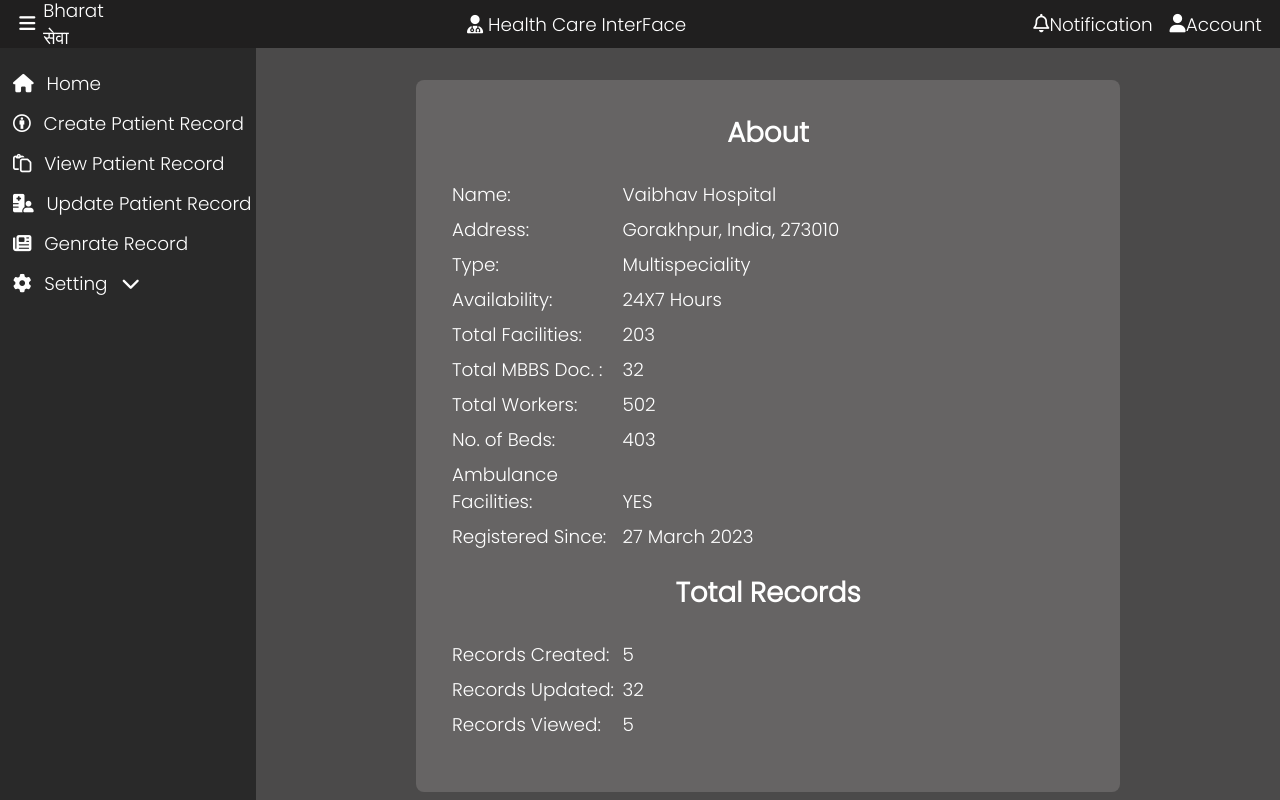
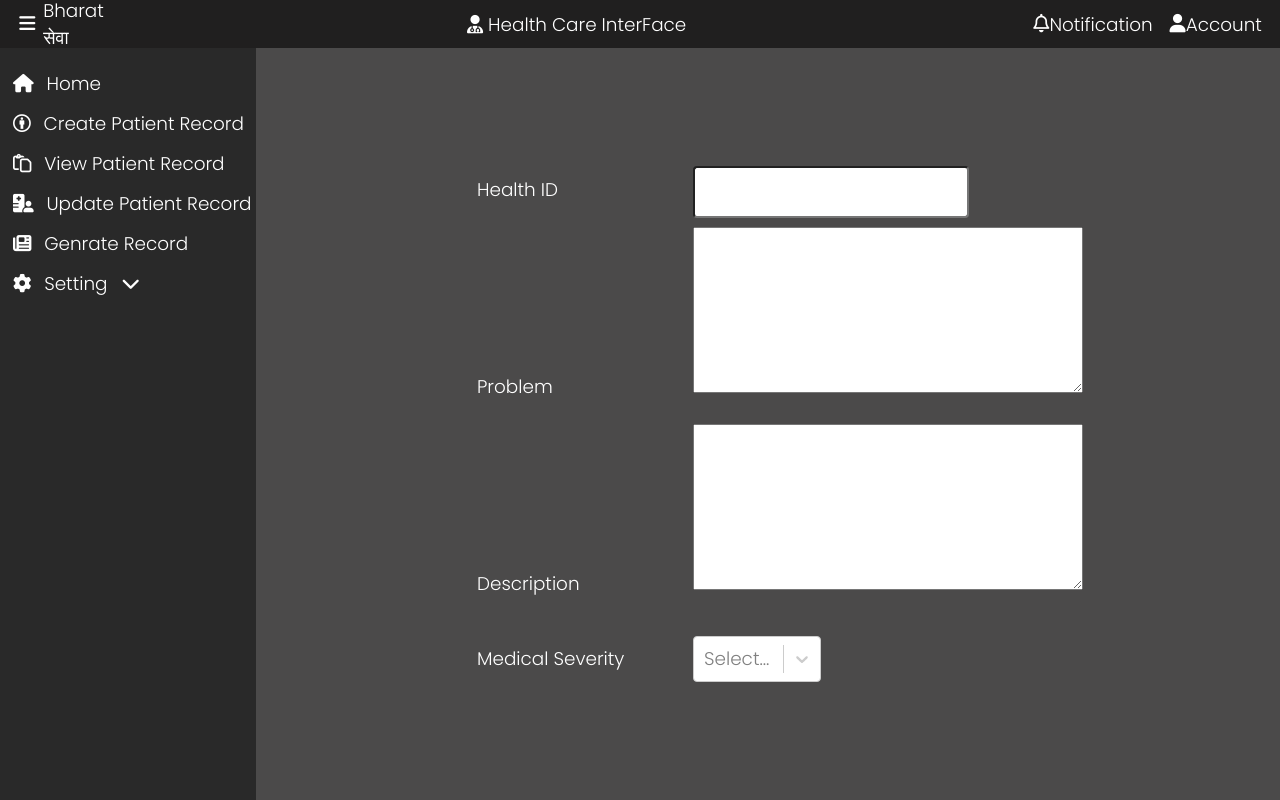
Before and after one commit to CaptainTron/BharatSeva-HealthCare-Interface, a React (Create React App) app: page / in a window 1280 px wide. Built offline with nearby package versions, Linux system fonts and the light colour scheme.

Commit message:
added create patient problem

```diff
--- a/package.json
+++ b/package.json
@@ -9,6 +9,7 @@
     "react": "^18.2.0",
     "react-dom": "^18.2.0",
     "react-scripts": "5.0.1",
+    "react-select": "^5.7.2",
     "web-vitals": "^2.1.4"
   },
   "scripts": {
--- a/public/index.html
+++ b/public/index.html
@@ -15,18 +15,7 @@
 </head>
 
 <body>
-  <noscript>You need to enable JavaScript to run this app.</noscript>
   <div id="root"></div>
-  <!--
-      This HTML file is a template.
-      If you open it directly in the browser, you will see an empty page.
-
-      You can add webfonts, meta tags, or analytics to this file.
-      The build step will place the bundled scripts into the <body> tag.
-
-      To begin the development, run `npm start` or `yarn start`.
-      To create a production bundle, use `npm run build` or `yarn build`.
-    -->
 </body>
 
 </html>
--- a/src/App.css
+++ b/src/App.css
@@ -1,4 +1,6 @@
 body{
+  padding: 0;
+  margin: 0;
   font-family: 'Poppins', sans-serif;
   background-color: rgb(49, 49, 49);
 }
--- /dev/null
+++ b/src/HIP Interface/Dashboard/RightSide/CreatePatientRecord/Cr_PatientRecord.css
@@ -0,0 +1,26 @@
+.PatientProblemRecord{
+
+}
+
+.PatientProblemRecord form label:nth-child(n){
+    display: inline-block;
+
+    width: 15vw;
+    margin: 3vh;
+}
+.PatientProblemRecord form input{
+    width: 20vw;
+    height: 4vh;
+    border-radius: 0.5vh;
+    padding: 1vh;
+}
+.PatientProblemRecord form textarea:nth-child(n){
+    width: 30vw;
+    margin: 0vh;
+    height: 20vh;
+}
+.SelectPatientProblem{
+    width: 10vw;
+    display: inline-block;
+    color: black;
+}
--- /dev/null
+++ b/src/HIP Interface/Dashboard/RightSide/CreatePatientRecord/Cr_PatientRecord.jsx
@@ -0,0 +1,36 @@
+import React from "react"
+import "./Cr_PatientRecord.css"
+import Select from 'react-select'
+
+
+
+export default function CreatePatientRecord() {
+
+
+
+    const options=[
+        { value: "High" , label: "High"},
+        { value: "Mid" , label: "Mid"},
+        { value: "Low" , label: "Low"},
+    ]
+    return (
+        <>
+            <div className="PatientProblemRecord">
+                <form>
+                    <label>Health ID</label>
+                    <input type="number" /><br></br>
+
+                    <label>Problem</label>
+                    <textarea rows="41" cols="110"></textarea> <br></br>
+
+                    <label>Description</label>
+                    <textarea></textarea><br></br>
+
+
+                    <label>Medical Severity</label>
+                    <Select options={options} className="SelectPatientProblem"/><br></br>
+                </form>
+            </div>
+        </>
+    )
+}
--- a/src/HIP Interface/Dashboard/RightSide/Home/Home.js
+++ b/src/HIP Interface/Dashboard/RightSide/Home/Home.js
@@ -1,44 +1,65 @@
+import { useEffect, useState } from "react"
 import "./Home.css"
 
 export default function Home() {
 
+    const [hip, Sethip] = useState();
+
+    useEffect(() => {
+        fetch(`http://localhost:5000/api/v1/hipinfo/getdata`)
+            .then((res) => res.json())
+            .then((data) => Sethip(data.data))
+    }, [])
+    let Hipsarrays = [];
+    let hipTotalRecords = [];
+
+    if(hip){
+        Hipsarrays.push((
+            <ul className="HomeContainer_UL">
+                <li><p>Name: </p>{hip.name}</li>
+                <li><p>Address: </p>{hip.address}</li>
+                <li><p>Type: </p>{hip.Type}</li>
+                <li><p>Availability: </p>{hip.availability}</li>
+
+                <li><p>Total Facilities: </p>{hip.total_facilities}</li>
+                <li><p>Total MBBS Doc. :</p>{hip.total_mbbs_doc}</li>
+                <li><p>Total Workers: </p>{hip.total_worker}</li>
+                <li><p>No. of Beds: </p>{hip.no_of_beds}</li>
+                <li><p>Ambulance Facilities: </p>Yes</li>
+
+
+            </ul>
+        ))
+        hipTotalRecords.push(
+            <ul className="HomeContainer_UL Health_ServicesRecords_UL">
+                <li><p>Registered Since: </p>{hip.dateOfRegistration}</li>
+                <li><p>Records Created: </p>{hip.records_created}</li>
+                <li><p>Records Updated: </p>{hip.records_updated}</li>
+                <li><p>Records Viewed: </p>{hip.records_viewed}</li>
+            </ul>
+
+        )
+    }
 
 
 
 
     return (
         <>
-            <div className="HomeContainer">
+           { hip ? ( <div className="HomeContainer">
                 <h2>About</h2>
                 <div className="AboutMe">
-                    <ul className="HomeContainer_UL">
-                        <li><p>Name: </p>Vaibhav Hospital</li>
-                        <li><p>Address: </p>Gorakhpur, India, 273010</li>
-                        <li><p>Type: </p>Multispeciality</li>
-                        <li><p>Availability: </p>24X7 Hours</li>
-
-                        {/* <li><p>Facilities</p>Darmatologist, Orthology, Neurologoy, Emergency and all the feature</li> */}
-                        <li><p>Total Facilities: </p>203</li>
-                        <lI><p>Total MBBS Doc. :</p>32</lI>
-                        <li><p>Total Workers: </p>502</li>
-                        <li><p>No. of Beds: </p>403</li>
-                        <li><p>Ambulance Facilities: </p>YES</li>
-                        <li><p>Registered Since: </p>27 March 2023</li>
-                    </ul>
+                    {Hipsarrays}
                 </div>
 
                 <div className="Health_Services">
                     <h2>Total Records</h2>
                     <div className="Health_ServicesRecords">
-                        <ul className="HomeContainer_UL Health_ServicesRecords_UL">
-                            <li><p>Records Created: </p>5</li>
-                            <li><p>Records Updated: </p>32</li>
-                            <li><p>Records Viewed: </p>5</li>
-                        </ul>
+                        {hipTotalRecords}
                     </div>
                 </div>
 
-            </div>
+            </div>) : <h3> Loading....</h3>}
         </>
     )
 }
--- a/src/HIP Interface/Dashboard/RightSide/RightSide.js
+++ b/src/HIP Interface/Dashboard/RightSide/RightSide.js
@@ -1,3 +1,4 @@
+import CreatePatientRecord from "./CreatePatientRecord/Cr_PatientRecord"
 import Home from "./Home/Home"
 import "./RightSide.css"
 import ViewRecord from "./ViewRecord/ViewRecord"
@@ -11,8 +12,9 @@ export default function RightSide(){
         <>
         <div className="RightSideBar DisplayFlexjustifyAlignitem">
 
-        <Home/>
+        {/* <Home/> */}
         {/* <ViewRecord/> */}
+        <CreatePatientRecord/>
 
         </div>
         </>
--- a/src/index.css
+++ /dev/null
@@ -1,13 +0,0 @@
-body {
-  margin: 0;
-  font-family: -apple-system, BlinkMacSystemFont, 'Segoe UI', 'Roboto', 'Oxygen',
-    'Ubuntu', 'Cantarell', 'Fira Sans', 'Droid Sans', 'Helvetica Neue',
-    sans-serif;
-  -webkit-font-smoothing: antialiased;
-  -moz-osx-font-smoothing: grayscale;
-}
-
-code {
-  font-family: source-code-pro, Menlo, Monaco, Consolas, 'Courier New',
-    monospace;
-}
--- a/src/index.js
+++ b/src/index.js
@@ -1,6 +1,5 @@
 import React from 'react';
 import ReactDOM from 'react-dom/client';
-import './index.css';
 import App from './App';
 import reportWebVitals from './reportWebVitals';
 
```
Also changed, not shown: public/manifest.json, 1 other file (tests, documents, lock files or other folders).
